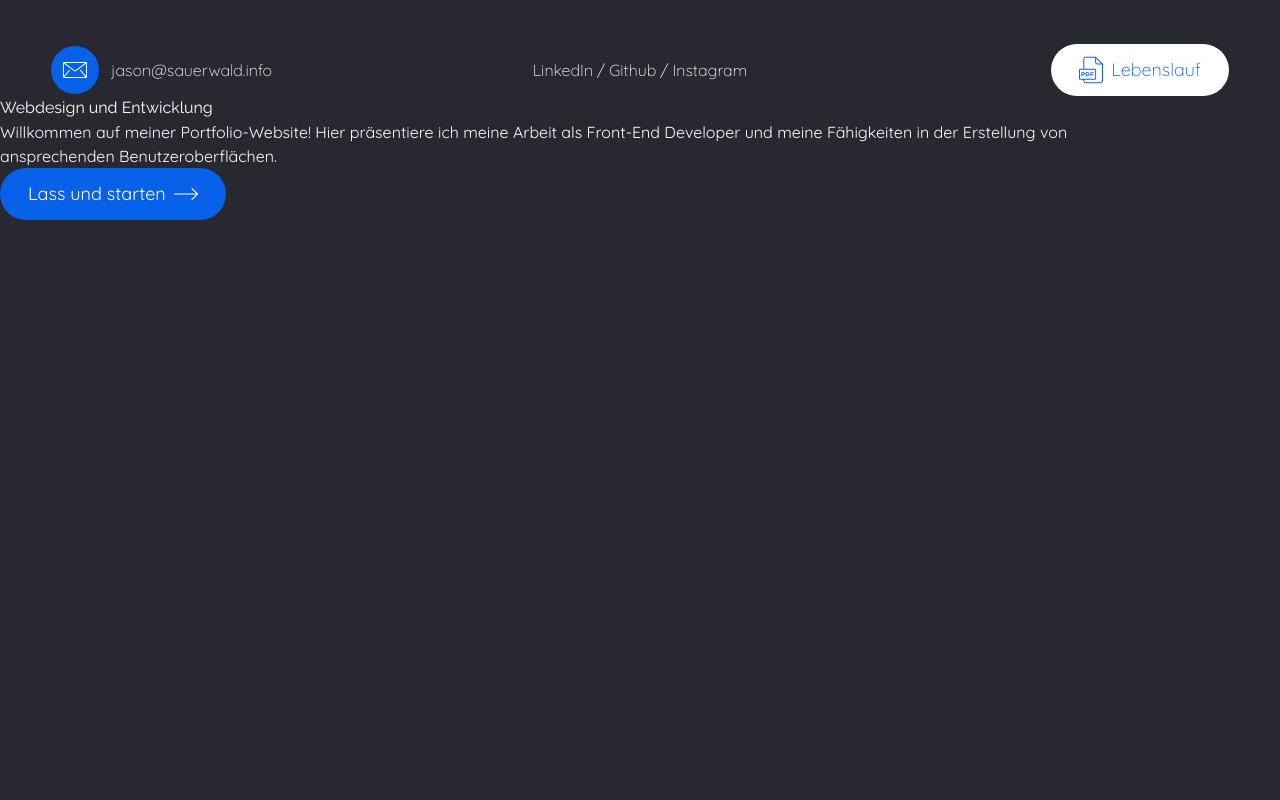
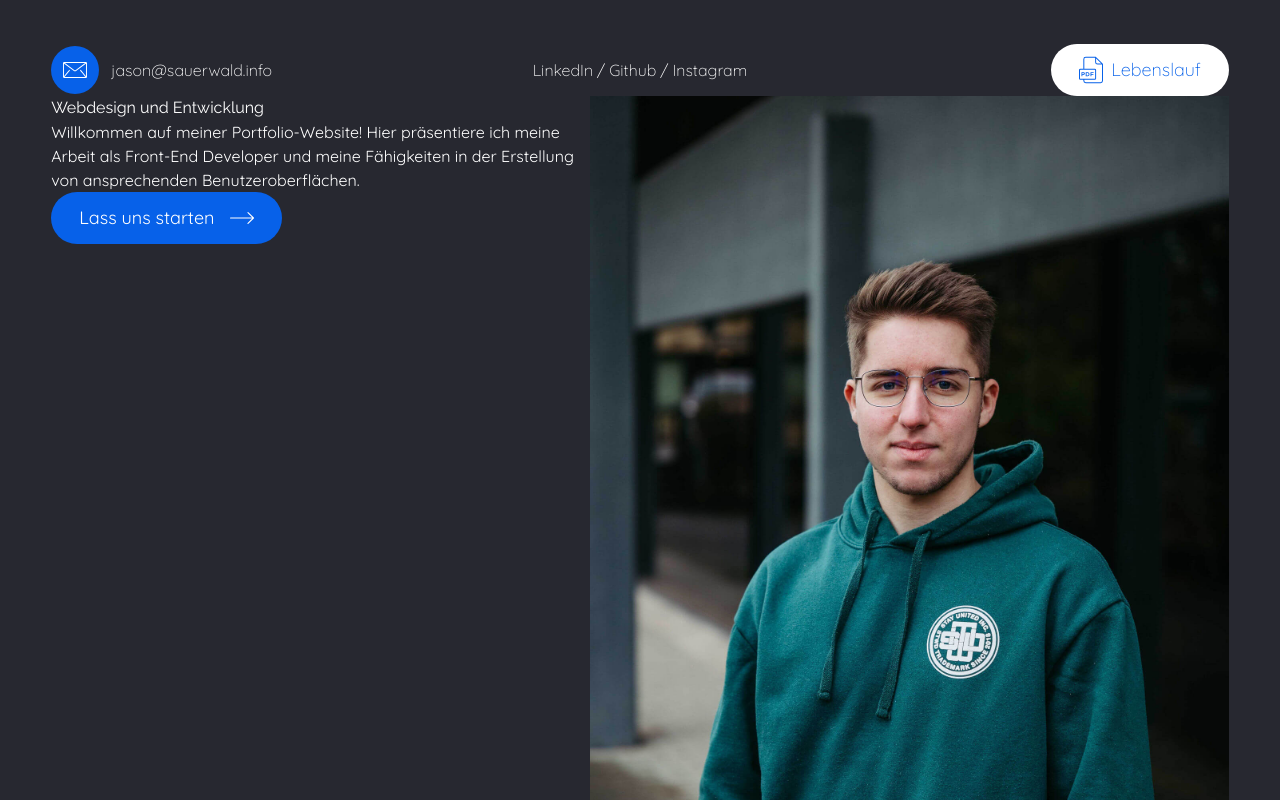
Before and after one commit to JasonSa19/vue-portfolio, a Vue app: page / in a window 1280 px wide. Shown: the top 800 px of the page. Built offline with nearby package versions, Linux system fonts and the light colour scheme.

Commit message:
Import Asset and update Container

```diff
--- a/src/components/Intro.vue
+++ b/src/components/Intro.vue
@@ -7,8 +7,15 @@ import standardbtn from "./standardbtn.vue";
 
 <template>
   <section class="anim container">
-    <h1>{{ mainHeadline }}</h1>
-    <p>{{ mainText }}</p>
-    <standardbtn buttonText="Lass und starten" link="#info" />
+    <div class="content-inner flex flex-row">
+      <div class="text-content">
+        <h1>{{ mainHeadline }}</h1>
+        <p>{{ mainText }}</p>
+        <standardbtn buttonText="Lass uns starten" link="#info" />
+      </div>
+      <div class="image-content">
+        <img src="./../assets/img/portrait_Jason_Sauerwald.jpg" />
+      </div>
+    </div>
   </section>
 </template>
--- a/src/components/standardbtn.vue
+++ b/src/components/standardbtn.vue
@@ -10,7 +10,7 @@ const props = defineProps({
 <template>
   <div class="btn-wrap">
     <a
-      class="icon-btn group inline-flex cursor-pointer items-center gap-2 rounded-3xl bg-blue px-7 py-3 text-lg text-white transition-all hover:bg-white hover:text-blue"
+      class="icon-btn group inline-flex cursor-pointer items-center gap-4 rounded-3xl bg-blue px-7 py-3 text-lg text-white transition-all hover:bg-white hover:text-blue"
       :href="link"
     >
       {{ buttonText }}
--- a/tailwind.config.js
+++ b/tailwind.config.js
@@ -26,6 +26,7 @@ module.exports = {
       addComponents({
         ".container": {
           maxWidth: "1620px",
+          margin: "0 auto",
           "@screen 2xl": {
             maxWidth: "92%",
           },
```
Also changed, not shown: src/assets/img/portrait_Jason_Sauerwald.jpg (added).
